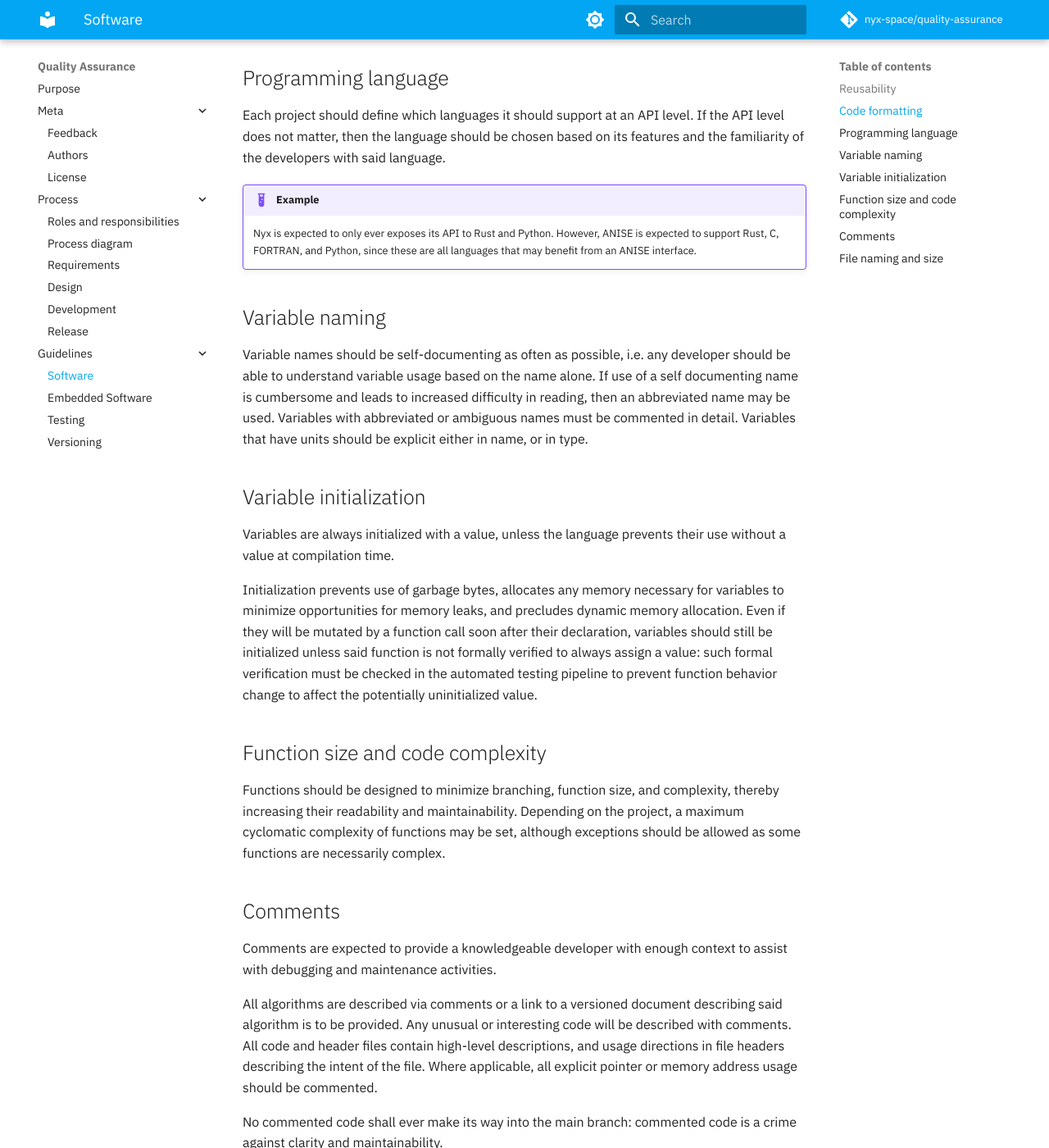
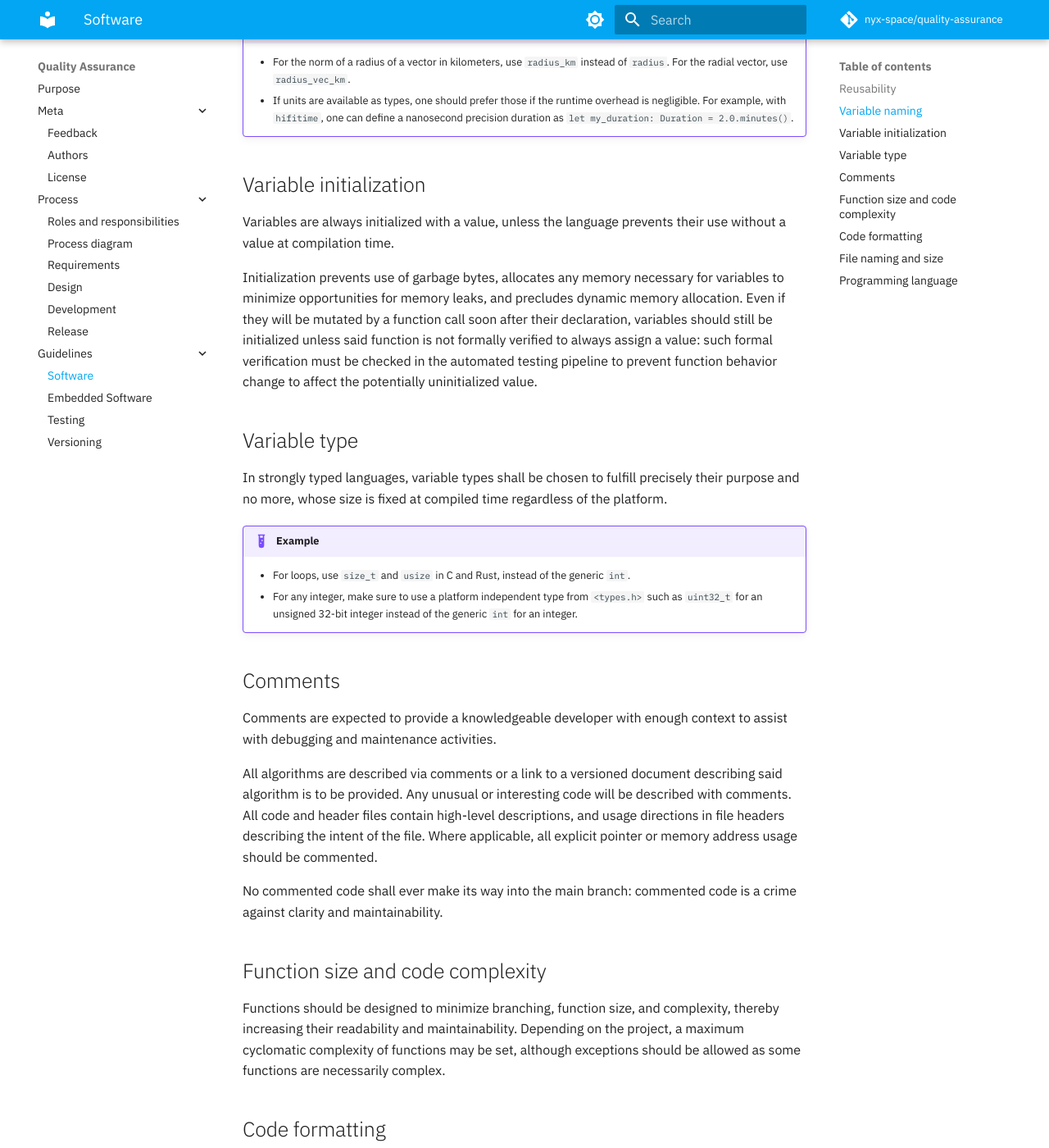
Before and after one commit to nyx-space/quality-assurance, an MkDocs documentation site: the page built from docs/guidelines/software.md, in a window 1280 px wide and 1400 px high, scrolled down 812 px. Shown: the whole window at 82% size. Built offline with MkDocs 1.6.1 and Material for MkDocs 9.7.7, drawn with Linux system fonts in a browser that asks for light colours; comment, search, counter and statistics services are not loaded; some of the changed text lies outside the part shown.

Commit message:
Add variable types and memory leak testing
Signed-off-by: Christopher Rabotin <christopher.rabotin@gmail.com>

```diff
--- a/docs/guidelines/software.md
+++ b/docs/guidelines/software.md
@@ -9,22 +9,13 @@
 
 If new software is in fact needed, the development of self-contained and reusable software components and libraries is strongly recommended. This allows them to be leveraged in future developments.
 
-## Code formatting
-
-Automatic formatting of the code is strongly recommended: this ensures that all of the code follows the same style, improving maintainability and reducing cognitive overload when reading code. The main purpose is to find a style that the team can agree on: consensus is key here, otherwise no one will comply with the rules.
-
-For C and C++, `clang-formatter` is an excellent choice. For Python, `yapf`, `black`, or any other configurable tool should work well. For Rust, `rustfmt` is the default and perfectly fine tool.
-
-## Programming language
-
-Each project should define which languages it should support at an API level. If the API level does not matter, then the language should be chosen based on its features and the familiarity of the developers with said language.
-
-!!! example
-    Nyx is expected to only ever exposes its API to Rust and Python. However, ANISE is expected to support Rust, C, FORTRAN, and Python, since these are all languages that may benefit from an ANISE interface.
-
 ## Variable naming
 
 Variable names should be self-documenting as often as possible, i.e. any developer should be able to understand variable usage based on the name alone. If use of a self documenting name is cumbersome and leads to increased difficulty in reading, then an abbreviated name may be used. Variables with abbreviated or ambiguous names must be commented in detail. Variables that have units should be explicit either in name, or in type.
+
+!!! example
+    + For the norm of a radius of a vector in kilometers, use `radius_km` instead of `radius`. For the radial vector, use `radius_vec_km`.
+    + If units are available as types, one should prefer those if the runtime overhead is negligible. For example, with `hifitime`, one can define a nanosecond precision duration as `let my_duration: Duration = 2.0.minutes()`.
 
 ## Variable initialization
 
@@ -32,9 +23,13 @@
 
 Initialization prevents use of garbage bytes, allocates any memory necessary for variables to minimize opportunities for memory leaks, and precludes dynamic memory allocation. Even if they will be mutated by a function call soon after their declaration, variables should still be initialized unless said function is not formally verified to always assign a value: such formal verification must be checked in the automated testing pipeline to prevent function behavior change to affect the potentially uninitialized value.
 
-## Function size and code complexity
+## Variable type
 
-Functions should be designed to minimize branching, function size, and complexity, thereby increasing their readability and maintainability. Depending on the project, a maximum cyclomatic complexity of functions may be set, although exceptions should be allowed as some functions are necessarily complex.
+In strongly typed languages, variable types shall be chosen to fulfill precisely their purpose and no more, whose size is fixed at compiled time regardless of the platform.
+
+!!! example
+    + For loops, use `size_t` and `usize` in C and Rust, instead of the generic `int`.
+    + For any integer, make sure to use a platform independent type from `<types.h>` such as `uint32_t` for an unsigned 32-bit integer instead of the generic `int` for an integer.
 
 ## Comments
 
@@ -44,6 +39,23 @@
 
 No commented code shall ever make its way into the main branch: commented code is a crime against clarity and maintainability.
 
+## Function size and code complexity
+
+Functions should be designed to minimize branching, function size, and complexity, thereby increasing their readability and maintainability. Depending on the project, a maximum cyclomatic complexity of functions may be set, although exceptions should be allowed as some functions are necessarily complex.
+
+## Code formatting
+
+Automatic formatting of the code is strongly recommended: this ensures that all of the code follows the same style, improving maintainability and reducing cognitive overload when reading code. The main purpose is to find a style that the team can agree on: consensus is key here, otherwise no one will comply with the rules.
+
+For C and C++, `clang-formatter` is an excellent choice. For Python, `yapf`, `black`, or any other configurable tool should work well. For Rust, `rustfmt` is the default and perfectly fine tool.
+
 ## File naming and size
 
 Source code files should perform minimal numbers of functions. This leads to a larger number of smaller sized source files, allowing easier maintenance and minimizing complexity.
+
+## Programming language
+
+Each project should define which languages it should support at an API level. If the API level does not matter, then the language should be chosen based on its features and the familiarity of the developers with said language.
+
+!!! example
+    Nyx is expected to only ever exposes its API to Rust and Python. However, ANISE is expected to support Rust, C, FORTRAN, and Python, since these are all languages that may benefit from an ANISE interface.
```
Also changed, not shown: docs/guidelines/testing.md (+5 -0 lines).
